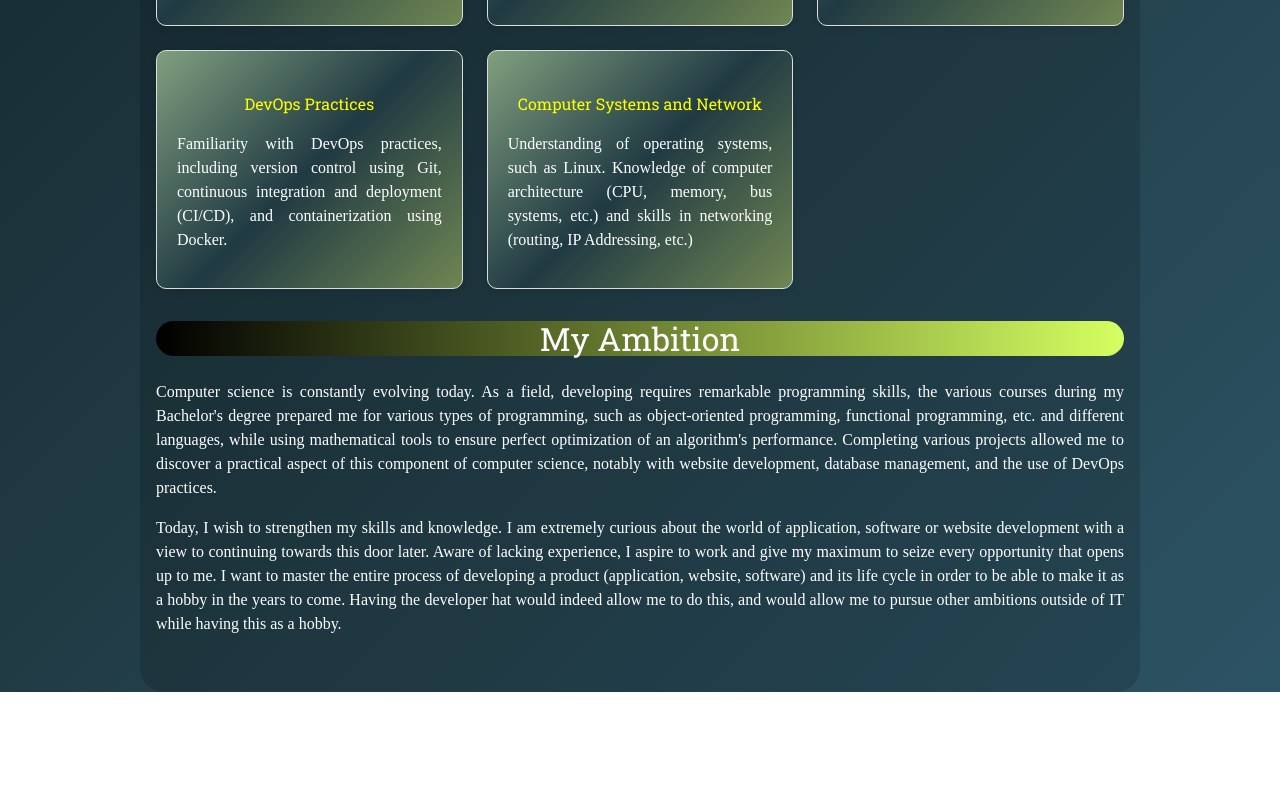
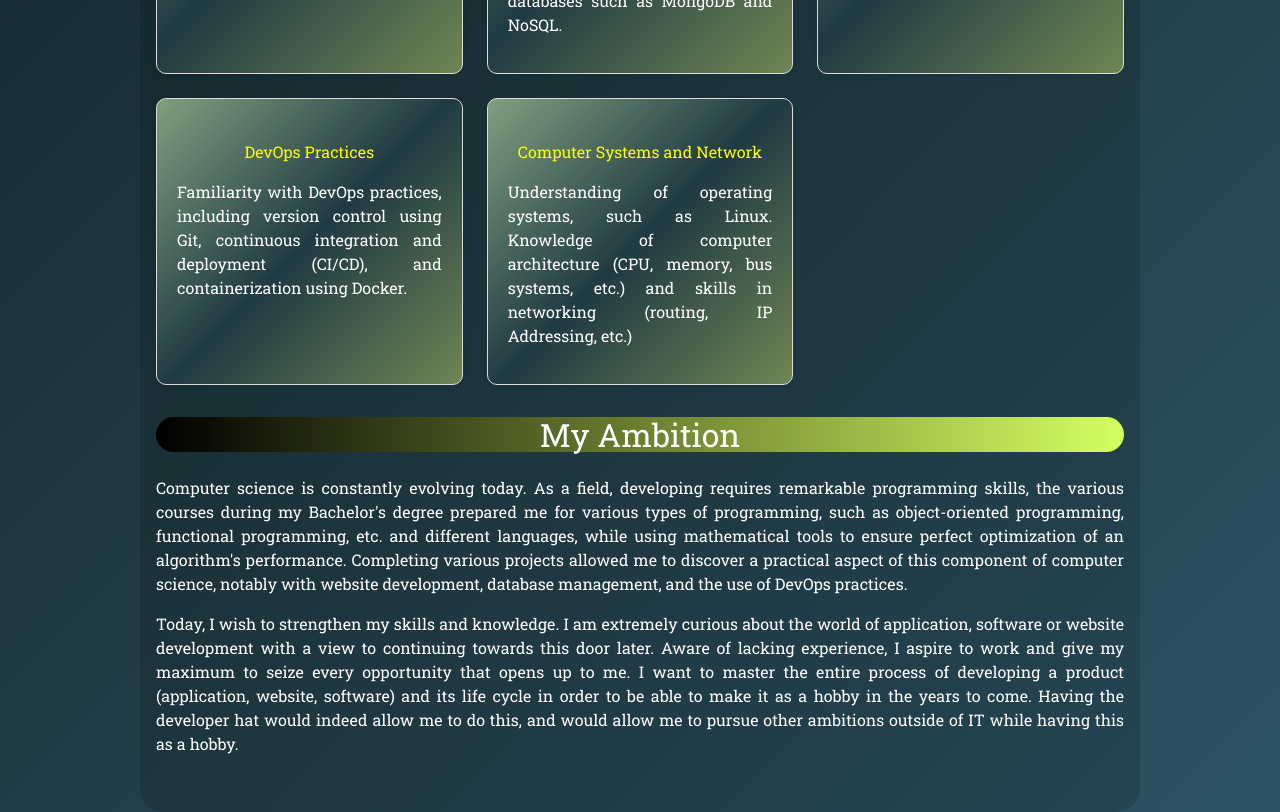
Before and after one commit to MisasoaRobison/Portfolio, a React (Vite) app: page /Portfolio/aboutme in a window 1280 px wide. Shown: the part 800-1612 px from the top of the page. Before the commit the page ends 1492 px from the top, so only its background shows below. Built offline with nearby package versions, Linux system fonts and the light colour scheme.

Commit message:
Initial commit

```diff
--- a/src/components/AboutMe.jsx
+++ b/src/components/AboutMe.jsx
@@ -163,13 +163,13 @@ const styles = {
     textAlign: 'center',
   },
   cardText: {
-    fontFamily: 'cursive',
+    fontFamily: '"roboto slab", sans-serif',
     textAlign: 'justify',
     color: 'white',
     fontSize: '1rem',
   },
   ambitionText: {
-    fontFamily: 'cursive',
+    fontFamily: '"roboto slab", sans-serif',
     textAlign: 'justify',
     color: 'white',
     margin: '16px 0',
--- a/src/components/Home.jsx
+++ b/src/components/Home.jsx
@@ -28,13 +28,13 @@ function Home() {
           </p>
           <ul style={styles.list}>
             <li>
-              <strong style={{ fontFamily: 'cursive' }}>Email:</strong>{" "}
+              <strong style={{ fontFamily: '"roboto slab", sans-serif' }}>Email:</strong>{" "}
               <a href="mailto:misasoaa.robison@gmail.com" style={styles.link}>
                 misasoaa.robison@gmail.com
               </a>
             </li>
             <li>
-              <strong style={{ fontFamily: 'cursive' }}>GitHub:</strong>{" "}
+              <strong style={{ fontFamily: '"roboto slab", sans-serif' }}>GitHub:</strong>{" "}
               <a
                 href="https://github.com/MisasoaRobison"
                 style={styles.link}
@@ -45,7 +45,7 @@ function Home() {
               </a>
             </li>
             <li>
-              <strong style={{ fontFamily: 'cursive' }}>LinkedIn:</strong>{" "}
+              <strong style={{ fontFamily: '"roboto slab", sans-serif' }}>LinkedIn:</strong>{" "}
               <a
                 href="https://www.linkedin.com/in/misasoa-robison-6494812a2/"
                 style={styles.link}
--- a/src/components/Studies.jsx
+++ b/src/components/Studies.jsx
@@ -185,7 +185,7 @@ const styles = {
     padding: '0 4px',
     borderRadius: '50px',
     color: 'white',
-    fontFamily: '"Playfair Display", cursive',
+    fontFamily: '"Roboto Slab", sans-serif',
     textAlign: 'center',
     textShadow: '0 1px 4px #000',
   },
```
